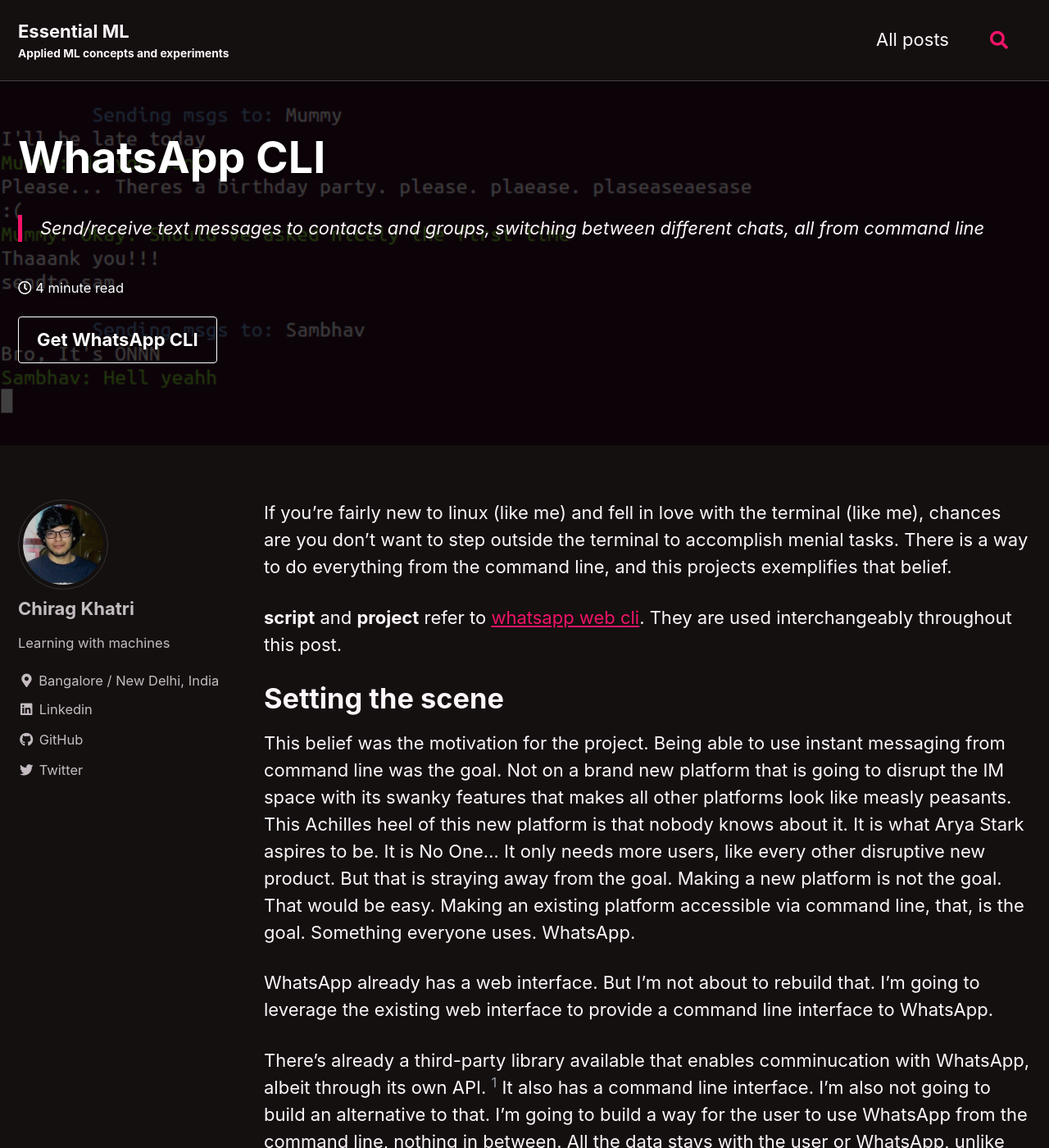
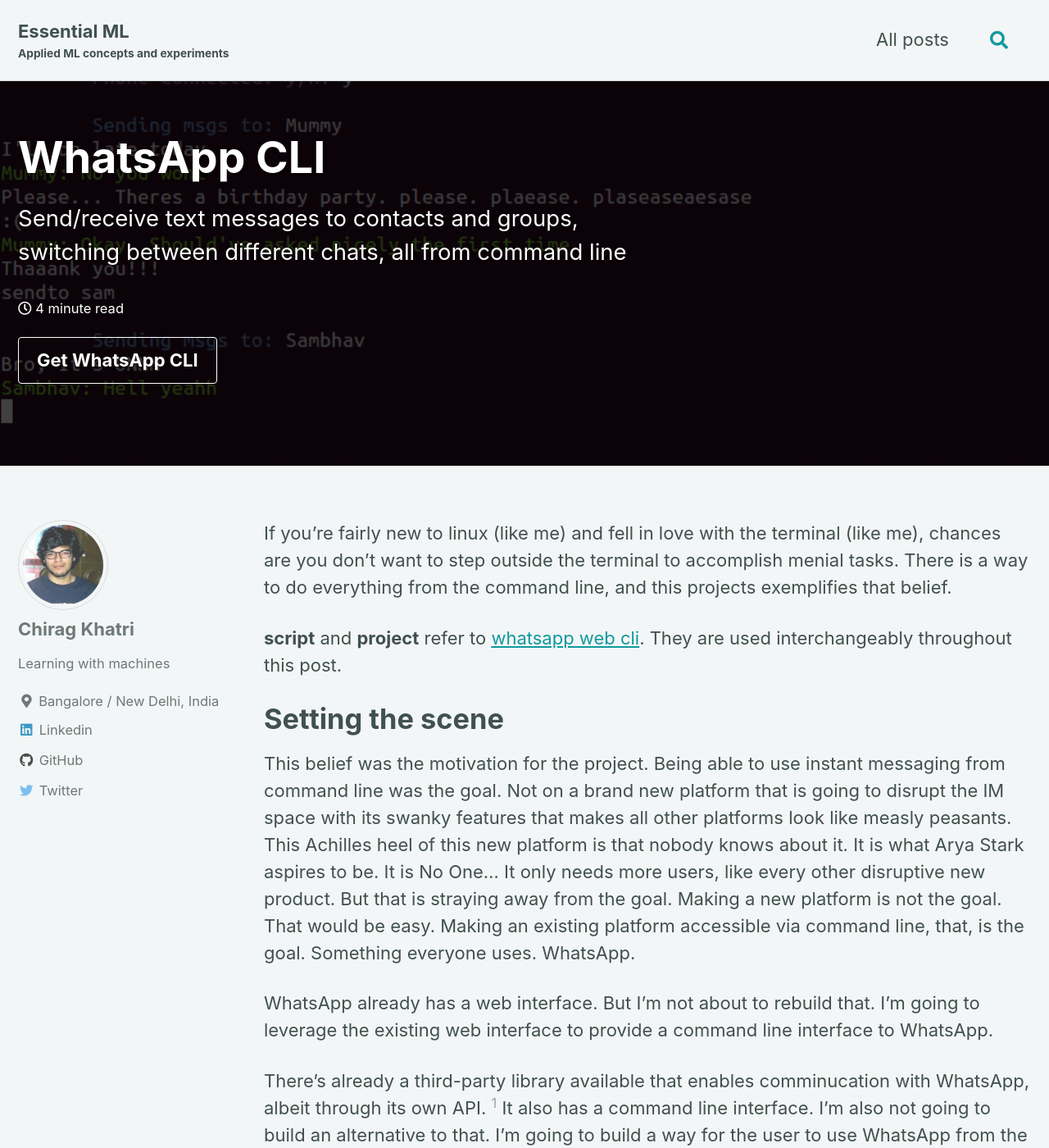
Before and after one commit to zvovov/zvovov.github.io, a Jekyll site: the page built from _posts/2016-10-21-whatsapp-cli.md, in a window 1280 px wide and 1400 px high. Shown: the whole window at 82% size. Built offline with Jekyll 4.4.1, drawn with Linux system fonts in a browser that asks for light colours; cached includes are drawn as plain includes.

Commit message:
Change theme to mint

```diff
--- a/_config.yml
+++ b/_config.yml
@@ -12,7 +12,7 @@
 
 theme                    : "minimal-mistakes-jekyll"
 # remote_theme           : "mmistakes/minimal-mistakes"
-minimal_mistakes_skin    : "neon" # "default", "air", "aqua", "contrast", "dark", "dirt", "neon", "mint", "plum", "sunrise"
+minimal_mistakes_skin    : "mint" # "default", "air", "aqua", "contrast", "dark", "dirt", "neon", "mint", "plum", "sunrise"
 
 # Site Settings
 locale                   : "en-US"
--- a/_posts/2016-10-21-whatsapp-cli.md
+++ b/_posts/2016-10-21-whatsapp-cli.md
@@ -1,7 +1,7 @@
 ---
 title: WhatsApp CLI
 tag: [python, selenium]
-excerpt: "> Send/receive text messages to contacts and groups, switching between different chats, all from command line"
+excerpt: "Send/receive text messages to contacts and groups, switching between different chats, all from command line"
 header:
   teaser: /assets/images/whatsapp.png
   overlay_image: /assets/images/whatsapp.png
```
Also changed, not shown: _posts/2016-08-13-a-wild-python-package-appeared.md (+1 -1 lines), _posts/2016-08-27-ill-email-you-when.md (+1 -1 lines).
